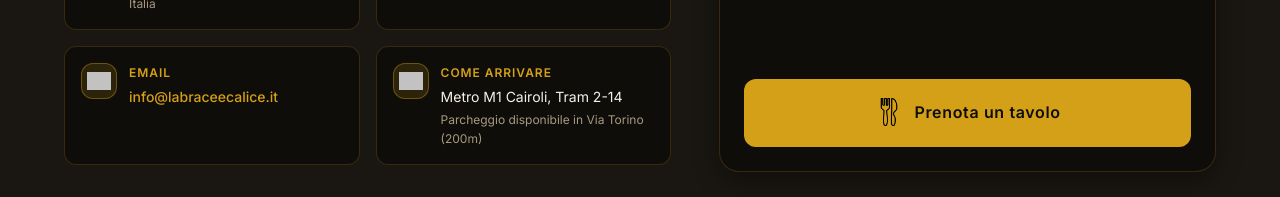
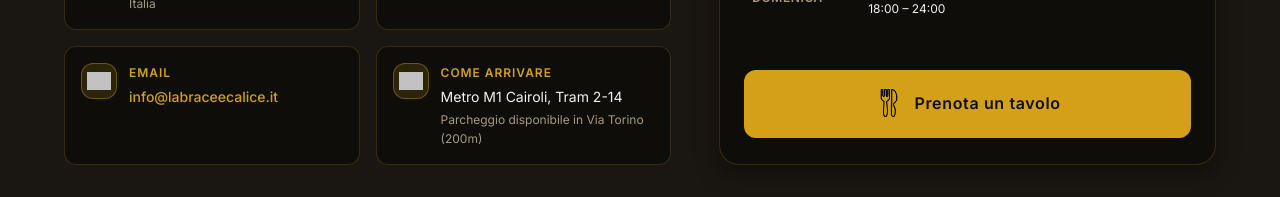
Before and after one commit to GabOnTrash/Business_template, a React (Vite) app in the folder template_ristorazione/ristoranti_pub/: page / in a window 1280 px wide. Shown: the part 2590-2787 px from the top of the page. Built offline with nearby package versions, Linux system fonts and the light colour scheme; grey boxes are pictures that could not be loaded; a web font is replaced by a local one.

Commit message:
modificata la porzione degli orari

```diff
--- a/template_ristorazione/ristoranti_pub/src/components/LocationHours/LocationHours.css
+++ b/template_ristorazione/ristoranti_pub/src/components/LocationHours/LocationHours.css
@@ -184,8 +184,8 @@
   padding: 1rem var(--space-6);
   background: var(--color-accent);
   color: var(--color-bg);
-  margin-top: 3rem;
   border: none;
+  margin-top: 1rem;
   border-radius: var(--radius-md);
   font-size: var(--fs-base);
   font-weight: 700;
@@ -203,6 +203,7 @@
 /* ── Right Column (Status & Schedule) ── */
 .location-hours__col-right {
   display: flex;
+  height: 100%;
   flex-direction: column;
   gap: var(--space-6);
   background: var(--color-bg);
--- a/template_ristorazione/ristoranti_pub/src/config/businessConfig.js
+++ b/template_ristorazione/ristoranti_pub/src/config/businessConfig.js
@@ -235,7 +235,7 @@ export const businessConfig = {
       { day: "Giovedì",  open: "12:00", close: "15:00", eveningOpen: "18:30", eveningClose: "23:00" },
       { day: "Venerdì",  open: "12:00", close: "15:30", eveningOpen: "18:30", eveningClose: "23:30" },
       { day: "Sabato",   open: "12:00", close: "16:00", eveningOpen: "18:00", eveningClose: "24:00" },
-      { day: "Domenica", open: "12:00", close: "16:00", eveningOpen: null,    eveningClose: null },
+      { day: "Domenica", open: "12:00", close: "16:00", eveningOpen: "18:00", eveningClose: "24:00" },
     ],
     note: "La cucina è aperta fino a 30 minuti prima della chiusura. Consigliamo la prenotazione.",
   },
```
